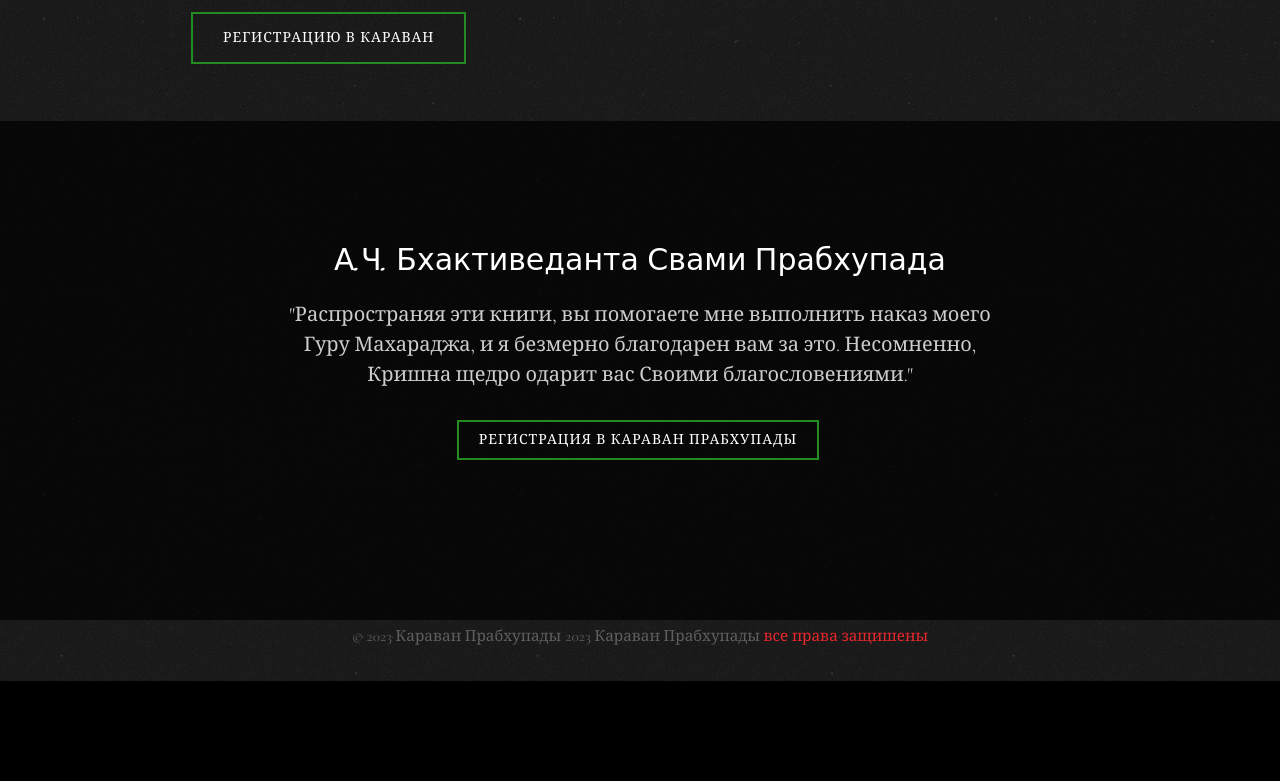
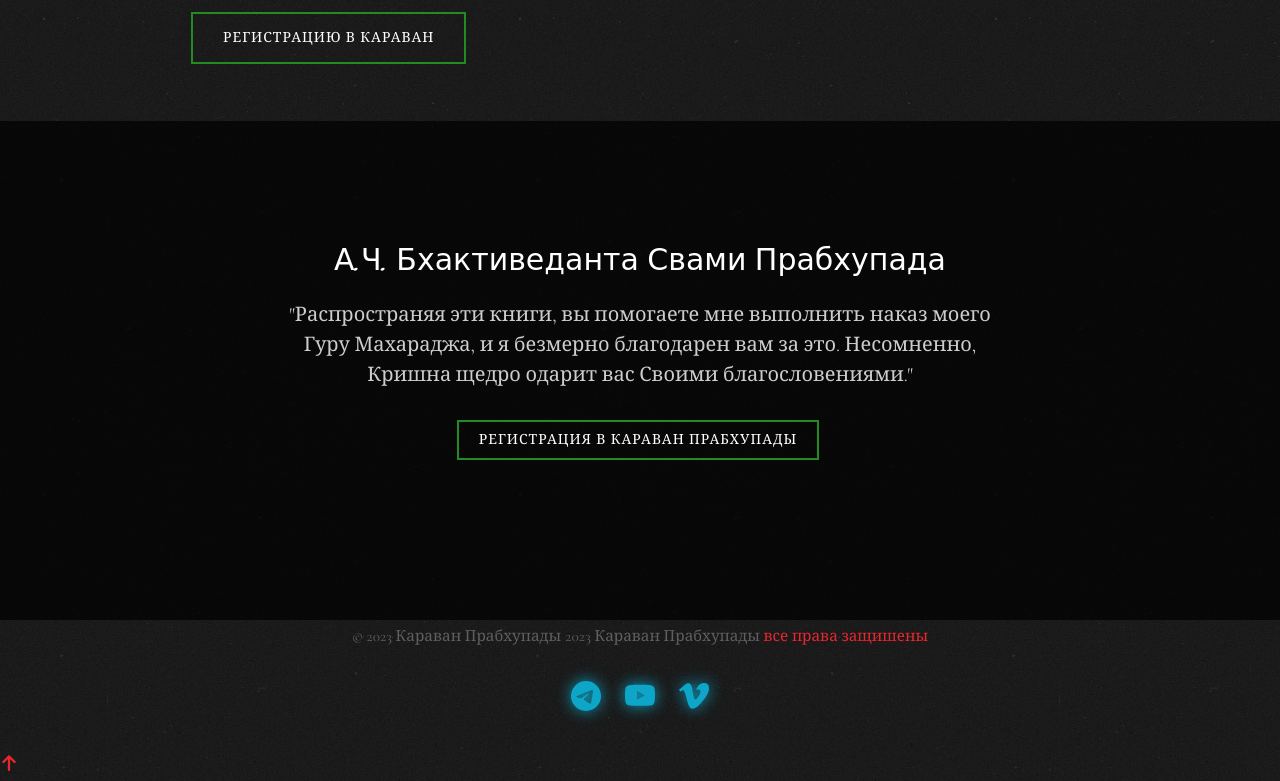
Before and after one commit to korobprog/karavan, a website: page index.html in a window 1280 px wide. Shown: the part 2466-3247 px from the top of the page. Before the commit the page ends 3147 px from the top, so only its background shows below. Drawn offline with nearby package versions, Linux system fonts and the light colour scheme; files whose address does not match are found by name; a web font is replaced by a local one.

Commit message:
icons social

```diff
--- a/index.html
+++ b/index.html
@@ -121,7 +121,7 @@
 						</p>
 
 						<h1 style="font-family: Intro;  color: #ffffff;"> ОСТАЛОСЬ ДО ПОКАЗА ФИЛЬМА</h1>
-					<!-- 	<h2 style="text-transform: uppercase;" id="timer" class="numberslide"></h2> -->
+						<!-- 	<h2 style="text-transform: uppercase;" id="timer" class="numberslide"></h2> -->
 
 						<div class="col-md-offset-4 text-center">
 							<div id="flipdown" class="flipdown"></div>
@@ -376,7 +376,28 @@
 				<small class="block">2023 Караван Прабхупады <a href="#" target="_blank">все
 						права защишены</a></small>
 			</p>
+			<p>
+			<ul class="fh5co-social-icons" >
+				<li><a href="https://t.me/karavan_prabhupadi"><svg xmlns="http://www.w3.org/2000/svg" width="30"
+							height="30" fill="currentColor" class="bi bi-telegram" viewBox="0 0 16 16">
+							<path
+								d="M16 8A8 8 0 1 1 0 8a8 8 0 0 1 16 0zM8.287 5.906c-.778.324-2.334.994-4.666 2.01-.378.15-.577.298-.595.442-.03.243.275.339.69.47l.175.055c.408.133.958.288 1.243.294.26.006.549-.1.868-.32 2.179-1.471 3.304-2.214 3.374-2.23.05-.012.12-.026.166.016.047.041.042.12.037.141-.03.129-1.227 1.241-1.846 1.817-.193.18-.33.307-.358.336a8.154 8.154 0 0 1-.188.186c-.38.366-.664.64.015 1.088.327.216.589.393.85.571.284.194.568.387.936.629.093.06.183.125.27.187.331.236.63.448.997.414.214-.02.435-.22.547-.82.265-1.417.786-4.486.906-5.751a1.426 1.426 0 0 0-.013-.315.337.337 0 0 0-.114-.217.526.526 0 0 0-.31-.093c-.3.005-.763.166-2.984 1.09z" />
+						</svg></a></li>
 
+				<li><a href="https://www.youtube.com/@user-gd8zq2ru1c"><svg xmlns="http://www.w3.org/2000/svg"
+							width="30" height="30" fill="currentColor" class="bi bi-youtube" viewBox="0 0 16 16">
+							<path
+								d="M8.051 1.999h.089c.822.003 4.987.033 6.11.335a2.01 2.01 0 0 1 1.415 1.42c.101.38.172.883.22 1.402l.01.104.022.26.008.104c.065.914.073 1.77.074 1.957v.075c-.001.194-.01 1.108-.082 2.06l-.008.105-.009.104c-.05.572-.124 1.14-.235 1.558a2.007 2.007 0 0 1-1.415 1.42c-1.16.312-5.569.334-6.18.335h-.142c-.309 0-1.587-.006-2.927-.052l-.17-.006-.087-.004-.171-.007-.171-.007c-1.11-.049-2.167-.128-2.654-.26a2.007 2.007 0 0 1-1.415-1.419c-.111-.417-.185-.986-.235-1.558L.09 9.82l-.008-.104A31.4 31.4 0 0 1 0 7.68v-.123c.002-.215.01-.958.064-1.778l.007-.103.003-.052.008-.104.022-.26.01-.104c.048-.519.119-1.023.22-1.402a2.007 2.007 0 0 1 1.415-1.42c.487-.13 1.544-.21 2.654-.26l.17-.007.172-.006.086-.003.171-.007A99.788 99.788 0 0 1 7.858 2h.193zM6.4 5.209v4.818l4.157-2.408L6.4 5.209z" />
+						</svg></a></li>
+
+				<li><a href="https://vk.com/karavan_prabhupadi"><svg xmlns="http://www.w3.org/2000/svg" width="30"
+							height="30" fill="currentColor" class="bi bi-vimeo" viewBox="0 0 16 16">
+							<path
+								d="M15.992 4.204c-.071 1.556-1.158 3.687-3.262 6.393-2.175 2.829-4.016 4.243-5.522 4.243-.933 0-1.722-.861-2.367-2.583L3.55 7.523C3.07 5.8 2.556 4.94 2.007 4.94c-.118 0-.537.253-1.254.754L0 4.724a209.56 209.56 0 0 0 2.334-2.081c1.054-.91 1.845-1.388 2.373-1.437 1.243-.123 2.01.728 2.298 2.553.31 1.968.526 3.19.646 3.666.36 1.631.756 2.446 1.186 2.445.334 0 .836-.53 1.508-1.587.671-1.058 1.03-1.863 1.077-2.415.096-.913-.263-1.37-1.077-1.37a3.022 3.022 0 0 0-1.185.261c.789-2.573 2.291-3.825 4.508-3.756 1.644.05 2.419 1.117 2.324 3.2z" />
+						</svg></a></li>
+
+			</ul>
+			</p>
 		</div>
 	</div>
 
@@ -384,7 +405,7 @@
 	</footer>
 	</div>
 
-	<div class="gototop js-top">
+	<div>
 		<a href="#" class="js-gotop"><i class="icon-arrow-up22"></i></a>
 	</div>
 
--- a/package.json
+++ b/package.json
@@ -20,7 +20,9 @@
     "url": "https://github.com/PButcher/flipdown/issues"
   },
   "homepage": "https://github.com/PButcher/flipdown#readme",
-  "dependencies": {},
+  "dependencies": {
+    "bootstrap-icons": "^1.10.3"
+  },
   "devDependencies": {
     "@babel/cli": "^7.1.0",
     "@babel/core": "^7.1.0",
```
Also changed, not shown: 2 other files.
